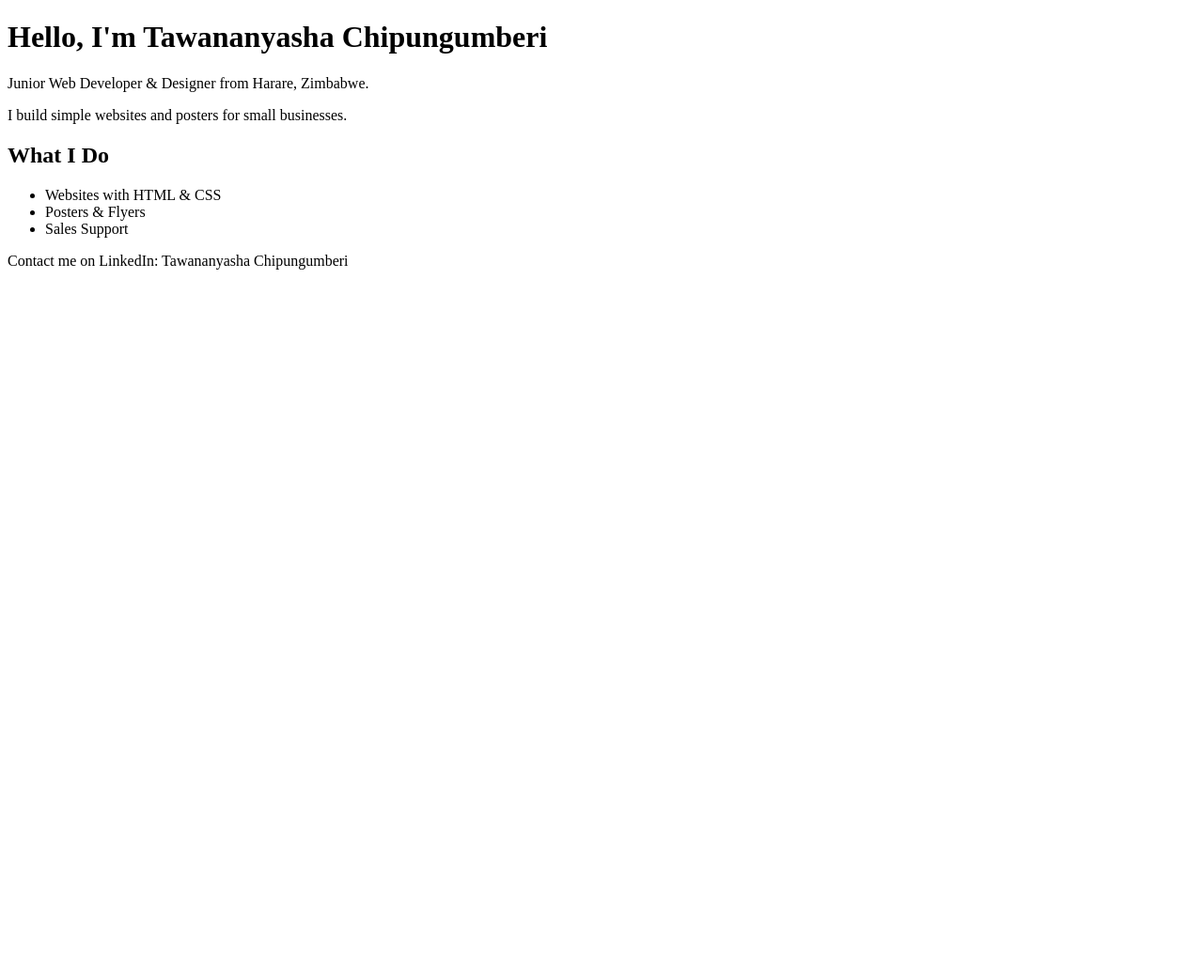
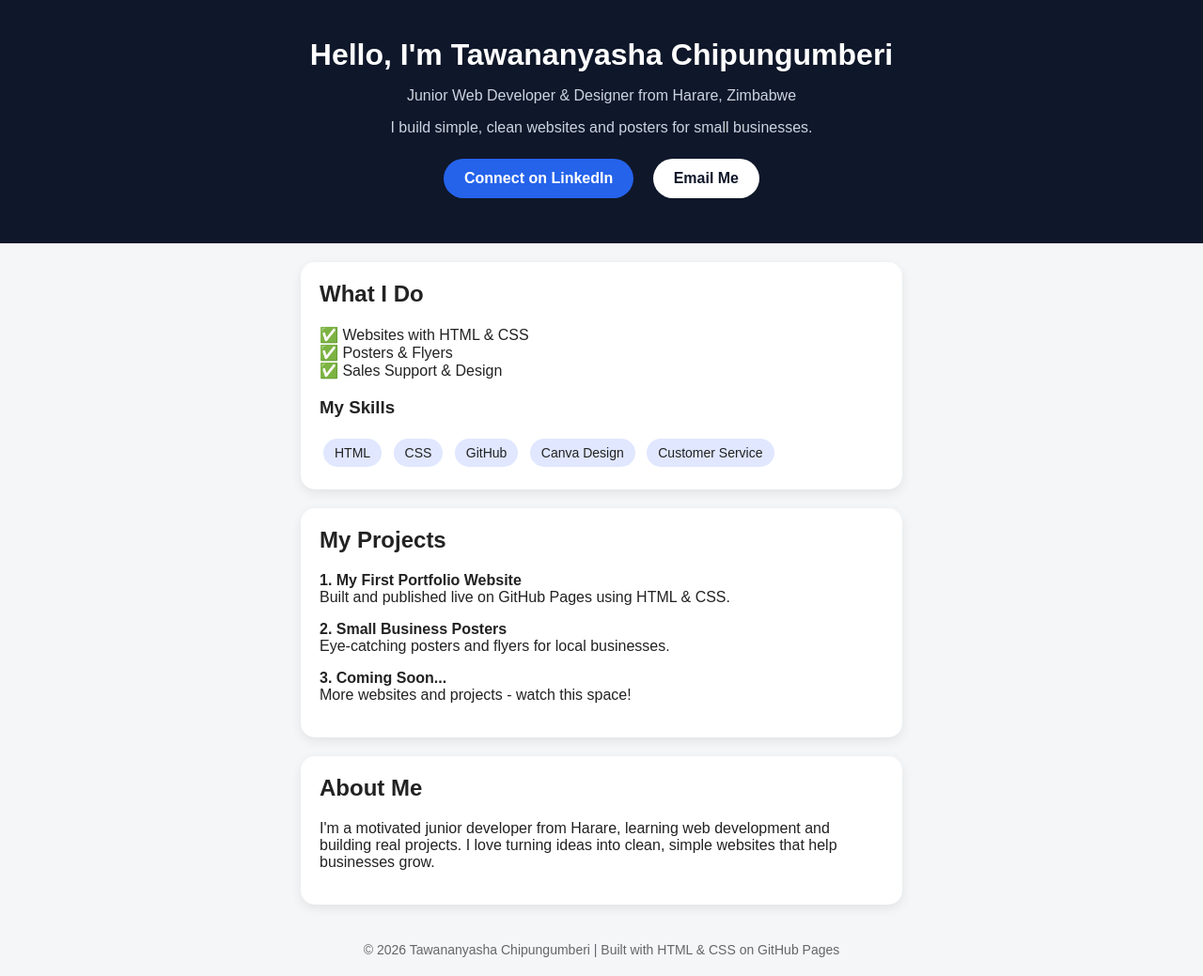
Before and after one commit to tawananyashachipungumberi-ctrl/MY-first-Website-, a plain HTML site: page index.html in a window 1280 px wide. Shown: the whole page at 94% size. Before the commit the page ends 800 px from the top, so only its background shows below. Drawn offline with Linux system fonts and the light colour scheme.

Commit message:
Update index.html

```diff
--- a/index.html
+++ b/index.html
@@ -1,18 +1,62 @@
 <!DOCTYPE html>
 <html>
 <head>
-<title>Tawananyasha - Web Developer in Harare</title>
+<meta name="viewport" content="width=device-width, initial-scale=1">
+<title>Tawananyasha Chipungumberi | Web Developer</title>
+<style>
+body{font-family:Arial,sans-serif;margin:0;background:#f4f6f8;color:#222;text-align:center}
+.header{background:#0f172a;color:white;padding:40px 20px}
+.header h1{margin:0;font-size:32px}
+.header p{color:#cbd5e1}
+.btn{display:inline-block;background:#2563eb;color:white;padding:12px 22px;border-radius:25px;text-decoration:none;margin:8px;font-weight:bold}
+.btn2{background:white;color:#0f172a}
+.card{background:white;max-width:600px;margin:20px auto;padding:20px;border-radius:15px;text-align:left;box-shadow:0 4px 12px rgba(0,0,0,0.08)}
+.card h2{margin-top:0}
+.skill{display:inline-block;background:#e0e7ff;padding:7px 12px;border-radius:20px;margin:4px;font-size:14px}
+.footer{padding:20px;color:#666;font-size:14px}
+</style>
 </head>
 <body>
+
+<div class="header">
 <h1>Hello, I'm Tawananyasha Chipungumberi</h1>
-<p>Junior Web Developer & Designer from Harare, Zimbabwe.</p>
-<p>I build simple websites and posters for small businesses.</p>
+<p>Junior Web Developer & Designer from Harare, Zimbabwe</p>
+<p>I build simple, clean websites and posters for small businesses.</p>
+<a class="btn" href="https://www.linkedin.com/in/tawananyasha-chipungumberi">Connect on LinkedIn</a>
+<a class="btn btn2" href="mailto:YOUR-EMAIL@gmail.com">Email Me</a>
+</div>
+
+<div class="card">
 <h2>What I Do</h2>
-<ul>
-<li>Websites with HTML & CSS</li>
-<li>Posters & Flyers</li>
-<li>Sales Support</li>
-</ul>
-<p>Contact me on LinkedIn: Tawananyasha Chipungumberi</p>
+<p>✅ Websites with HTML & CSS<br>
+✅ Posters & Flyers<br>
+✅ Sales Support & Design</p>
+<h3>My Skills</h3>
+<span class="skill">HTML</span>
+<span class="skill">CSS</span>
+<span class="skill">GitHub</span>
+<span class="skill">Canva Design</span>
+<span class="skill">Customer Service</span>
+</div>
+
+<div class="card">
+<h2>My Projects</h2>
+<p><b>1. My First Portfolio Website</b><br>
+Built and published live on GitHub Pages using HTML & CSS.</p>
+<p><b>2. Small Business Posters</b><br>
+Eye-catching posters and flyers for local businesses.</p>
+<p><b>3. Coming Soon...</b><br>
+More websites and projects - watch this space!</p>
+</div>
+
+<div class="card">
+<h2>About Me</h2>
+<p>I'm a motivated junior developer from Harare, learning web development and building real projects. I love turning ideas into clean, simple websites that help businesses grow.</p>
+</div>
+
+<div class="footer">
+© 2026 Tawananyasha Chipungumberi | Built with HTML & CSS on GitHub Pages
+</div>
+
 </body>
-  </html>
+</html>
```
